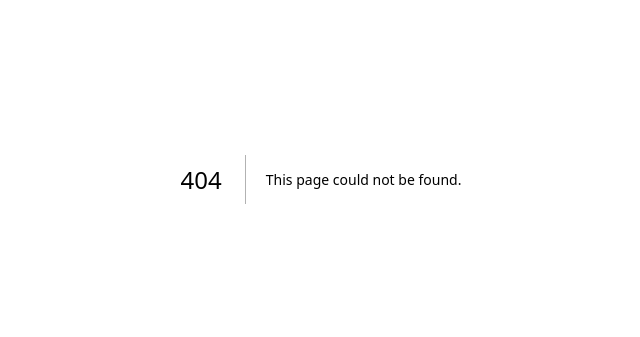
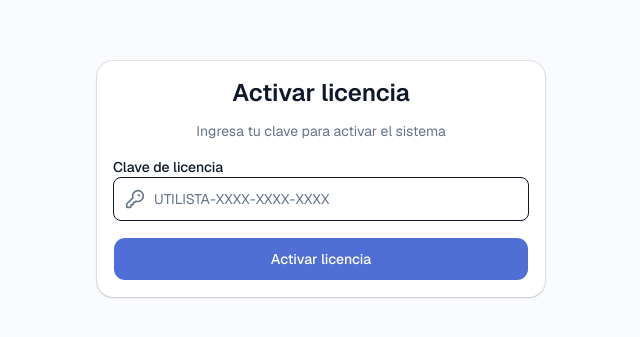
Before and after one commit to RaudelCasas1603/UtilistaPOS, a Next.js app: page /activacion in a window 1280 px wide. Before the commit this address had no page. Shown: the part 221-558 px from the top of the page, without its empty margins (319-959 px from the left). Built offline with nearby package versions, Linux system fonts and the light colour scheme; no server answers.

Commit message:
feat: agregar página de activación de licencia con validación y manejo de errores

```diff
--- /dev/null
+++ b/app/activacion/page.tsx
@@ -0,0 +1,141 @@
+"use client"
+
+import { useEffect, useState } from "react"
+import { useRouter, useSearchParams } from "next/navigation"
+import { KeyRound, AlertTriangle } from "lucide-react"
+
+import { Button } from "@/components/ui/button"
+import { Input } from "@/components/ui/input"
+import {
+  Card,
+  CardContent,
+  CardDescription,
+  CardHeader,
+  CardTitle,
+} from "@/components/ui/card"
+
+const API_URL = process.env.NEXT_PUBLIC_API_URL || "http://localhost:3001/api"
+
+export default function ActivacionPage() {
+  const router = useRouter()
+  const params = useSearchParams()
+
+  const [licenciaKey, setLicenciaKey] = useState("")
+  const [loading, setLoading] = useState(false)
+  const [error, setError] = useState("")
+  const [estado, setEstado] = useState("")
+
+  useEffect(() => {
+    const estadoParam = params.get("estado")
+    if (estadoParam) {
+      setEstado(estadoParam)
+    }
+  }, [params])
+
+  async function activarLicencia(e: React.FormEvent) {
+    e.preventDefault()
+    setError("")
+
+    if (!licenciaKey.trim()) {
+      setError("Ingresa la clave de licencia")
+      return
+    }
+
+    try {
+      setLoading(true)
+
+      const res = await fetch(`${API_URL}/licencia/activar`, {
+        method: "POST",
+        headers: {
+          "Content-Type": "application/json",
+        },
+        body: JSON.stringify({
+          licencia_key: licenciaKey,
+        }),
+      })
+
+      const data = await res.json()
+
+      if (!res.ok || !data.ok) {
+        throw new Error(data.mensaje || "No se pudo activar la licencia")
+      }
+
+      // Redirige al login después de activar
+      router.push("/auth/login")
+    } catch (err) {
+      setError(err instanceof Error ? err.message : "Error al activar licencia")
+    } finally {
+      setLoading(false)
+    }
+  }
+
+  function renderEstado() {
+    if (!estado) return null
+
+    const mensajes: Record<string, string> = {
+      vencida: "Tu licencia está vencida. Renueva para continuar.",
+      bloqueada: "Tu licencia fue bloqueada. Contacta soporte.",
+      sin_licencia: "No hay una licencia activa en este equipo.",
+      error: "No se pudo validar la licencia.",
+    }
+
+    return (
+      <div className="rounded-xl border border-yellow-500/30 bg-yellow-500/10 p-3 text-sm text-yellow-600">
+        <div className="flex items-center gap-2">
+          <AlertTriangle className="h-4 w-4" />
+          {mensajes[estado] || "Error de licencia"}
+        </div>
+      </div>
+    )
+  }
+
+  return (
+    <main className="flex min-h-screen items-center justify-center bg-muted/30 p-6">
+      <Card className="w-full max-w-md rounded-2xl shadow-sm">
+        <CardHeader className="space-y-2 text-center">
+          <CardTitle className="text-2xl font-semibold">
+            Activar licencia
+          </CardTitle>
+          <CardDescription>
+            Ingresa tu clave para activar el sistema
+          </CardDescription>
+        </CardHeader>
+
+        <CardContent>
+          <form onSubmit={activarLicencia} className="space-y-4">
+            {/* ESTADO */}
+            {renderEstado()}
+
+            {/* INPUT */}
+            <div className="space-y-2">
+              <label className="text-sm font-medium">Clave de licencia</label>
+
+              <div className="relative">
+                <KeyRound className="absolute top-1/2 left-3 h-5 w-5 -translate-y-1/2 text-muted-foreground" />
+
+                <Input
+                  value={licenciaKey}
+                  onChange={(e) => setLicenciaKey(e.target.value)}
+                  placeholder="UTILISTA-XXXX-XXXX-XXXX"
+                  className="h-11 pl-10"
+                />
+              </div>
+            </div>
+
+            {/* ERROR */}
+            {error && (
+              <div className="rounded-xl border border-destructive/30 bg-destructive/10 px-3 py-2 text-sm text-destructive">
+                {error}
+              </div>
+            )}
+
+            {/* BOTÓN */}
+            <Button disabled={loading} className="h-11 w-full rounded-xl">
+              {loading ? "Activando..." : "Activar licencia"}
+            </Button>
+          </form>
+        </CardContent>
+      </Card>
+    </main>
+  )
+}
--- a/app/auth/login/page.tsx
+++ b/app/auth/login/page.tsx
@@ -41,7 +41,7 @@ export default function LoginPage() {
     try {
       setLoading(true)
 
-      const res = await fetch(`${API_URL}/usuarios/login`, {
+      const resLogin = await fetch(`${API_URL}/usuarios/login`, {
         method: "POST",
         headers: {
           "Content-Type": "application/json",
@@ -52,13 +52,29 @@ export default function LoginPage() {
         }),
       })
 
-      const data = await res.json()
+      const dataLogin = await resLogin.json()
 
-      if (!res.ok || !data.ok) {
-        throw new Error(data.message || "No se pudo iniciar sesión")
+      if (!resLogin.ok || !dataLogin.ok) {
+        throw new Error(dataLogin.message || "No se pudo iniciar sesión")
       }
 
-      const usuario = data.usuario
+      const usuario = dataLogin.usuario
+
+      const resLicencia = await fetch(`${API_URL}/licencia/validar`, {
+        method: "POST",
+        headers: {
+          "Content-Type": "application/json",
+        },
+      })
+
+      const dataLicencia = await resLicencia.json()
+
+      if (!resLicencia.ok || !dataLicencia.ok) {
+        const estado = dataLicencia.estado || "error"
+
+        router.push(`/activacion?estado=${estado}`)
+        return
+      }
 
       localStorage.setItem("usuario", JSON.stringify(usuario))
 
@@ -86,7 +102,6 @@ export default function LoginPage() {
     <main className="flex min-h-screen items-center justify-center bg-muted/30 p-6">
       <Card className="w-full max-w-md rounded-2xl shadow-sm">
         <CardHeader className="space-y-3 text-center">
-          {/* LOGO */}
           <div className="flex justify-center">
             <Image
               src={isDark ? "/IconoLogoClaro.svg" : "/IconoLogoOscuro.svg"}
@@ -106,7 +121,6 @@ export default function LoginPage() {
 
         <CardContent>
           <form onSubmit={handleLogin} className="space-y-4">
-            {/* USERNAME */}
             <div className="space-y-2">
               <label className="text-sm font-medium">Usuario</label>
 
@@ -123,7 +137,6 @@ export default function LoginPage() {
               </div>
             </div>
 
-            {/* PASSWORD */}
             <div className="space-y-2">
               <label className="text-sm font-medium">Contraseña</label>
 
@@ -153,16 +166,14 @@ export default function LoginPage() {
               </div>
             </div>
 
-            {/* ERROR */}
             {error && (
               <div className="rounded-xl border border-destructive/30 bg-destructive/10 px-3 py-2 text-sm text-destructive">
                 {error}
               </div>
             )}
 
-            {/* BUTTON */}
             <Button disabled={loading} className="h-11 w-full rounded-xl">
-              {loading ? "Ingresando..." : "Iniciar sesión"}
+              {loading ? "Validando acceso..." : "Iniciar sesión"}
             </Button>
           </form>
         </CardContent>
```
